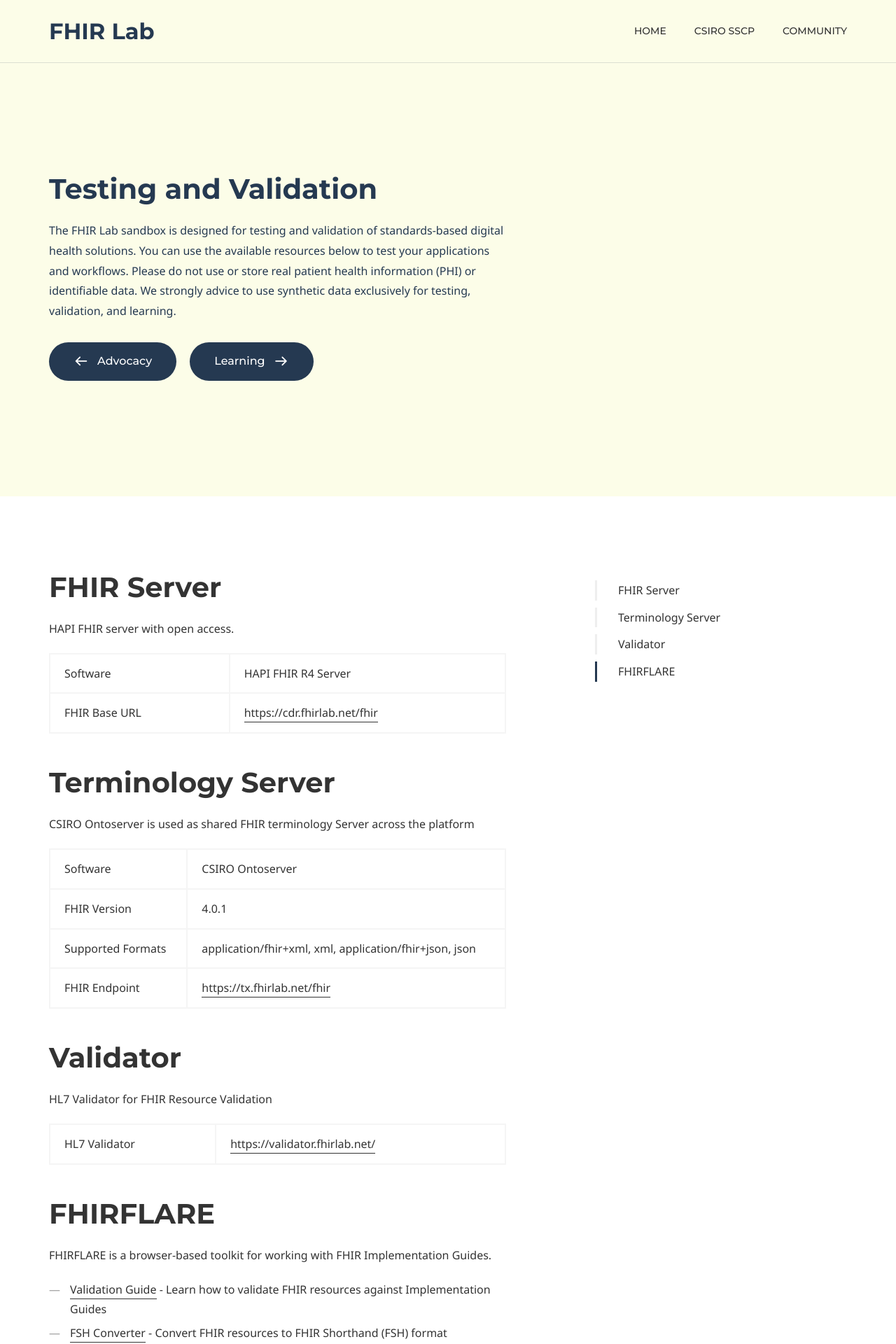
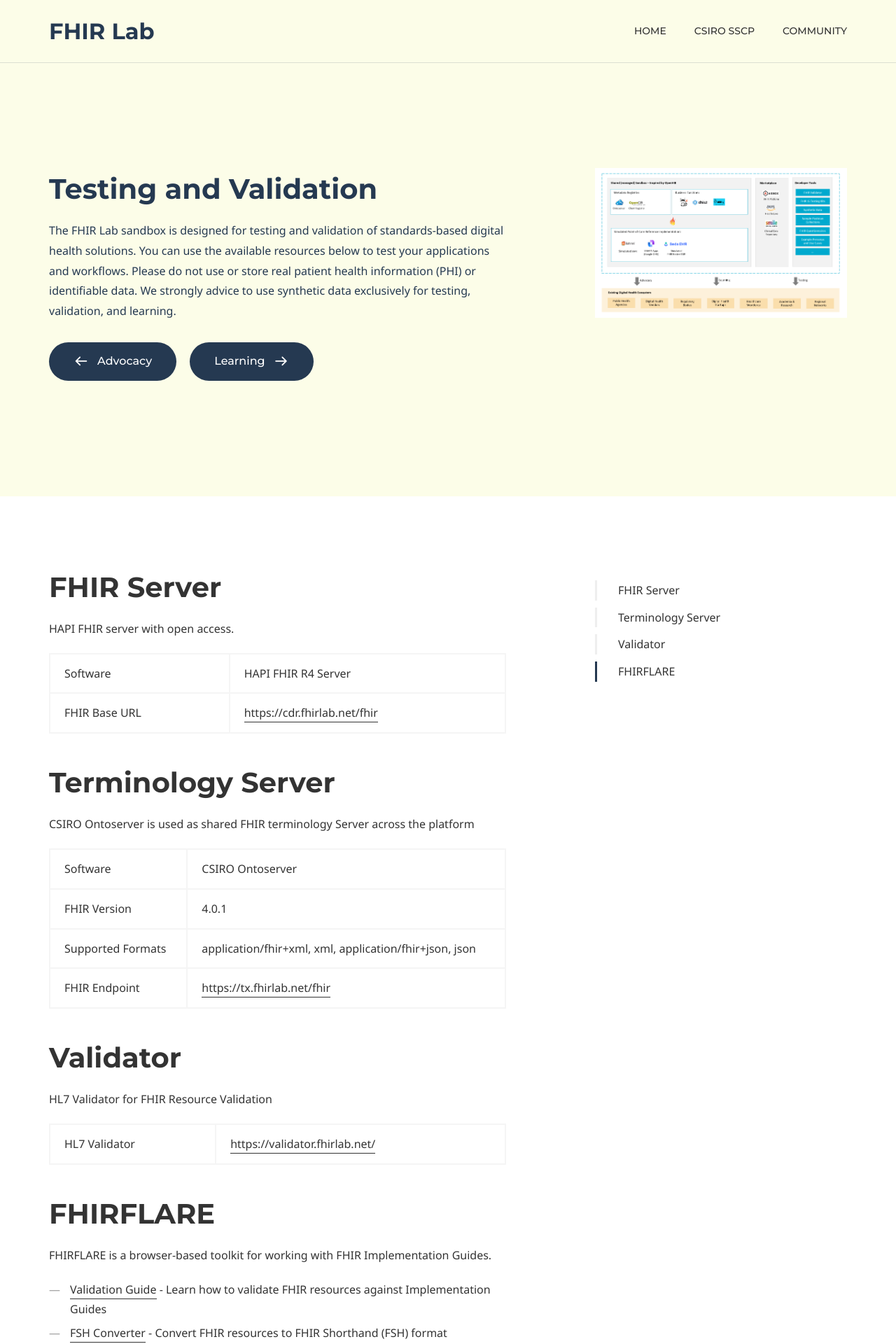
Before and after one commit to upmsilab/FHIRLab, a Jekyll site: the page built from tools.md, in a window 1280 px wide. Shown: the top 1920 px of the page at 70% size. Built offline with Jekyll 4.4.1, drawn with Linux system fonts in a browser that asks for light colours; some web fonts are replaced.

Commit message:
Update default.html

```diff
--- a/doks-theme/_layouts/default.html
+++ b/doks-theme/_layouts/default.html
@@ -34,6 +34,10 @@
 							</div><!-- /.align-inner -->
 						</div><!-- /.align-container -->
 					</div><!-- /.col -->
+					<div class="col-md-4 col-md-offset-1 hidden-xs hidden-sm text-center">
+  							<img src="/designs/fhirlabCM.png" alt="FHIRLab Conceptual Model" class="img-responsive" />
+					</div>
+					{% comment %}
 					{% if page.author.title and page.author.description and page.author.title_url %}
 						<div class="col-md-4 col-md-offset-1 hidden-xs hidden-sm">
 							<div class="align-container" data-mh>
@@ -58,6 +62,7 @@
 							</div><!-- /.align-container -->
 						</div><!-- /.col -->
 					{% endif %}
+					{% endcomment %}
 				</div><!-- /.row -->
 			</div><!-- /.container -->
 		</div><!-- /.hero-subheader -->
```
